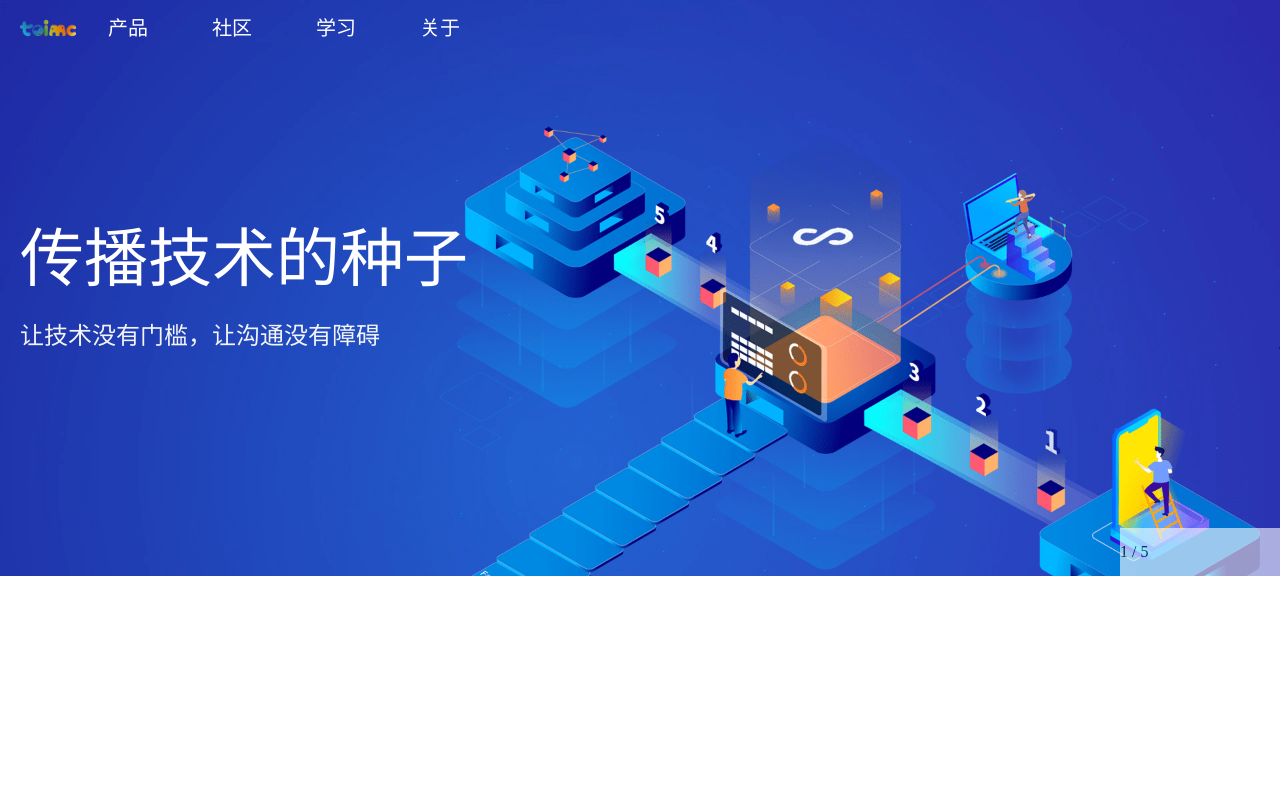
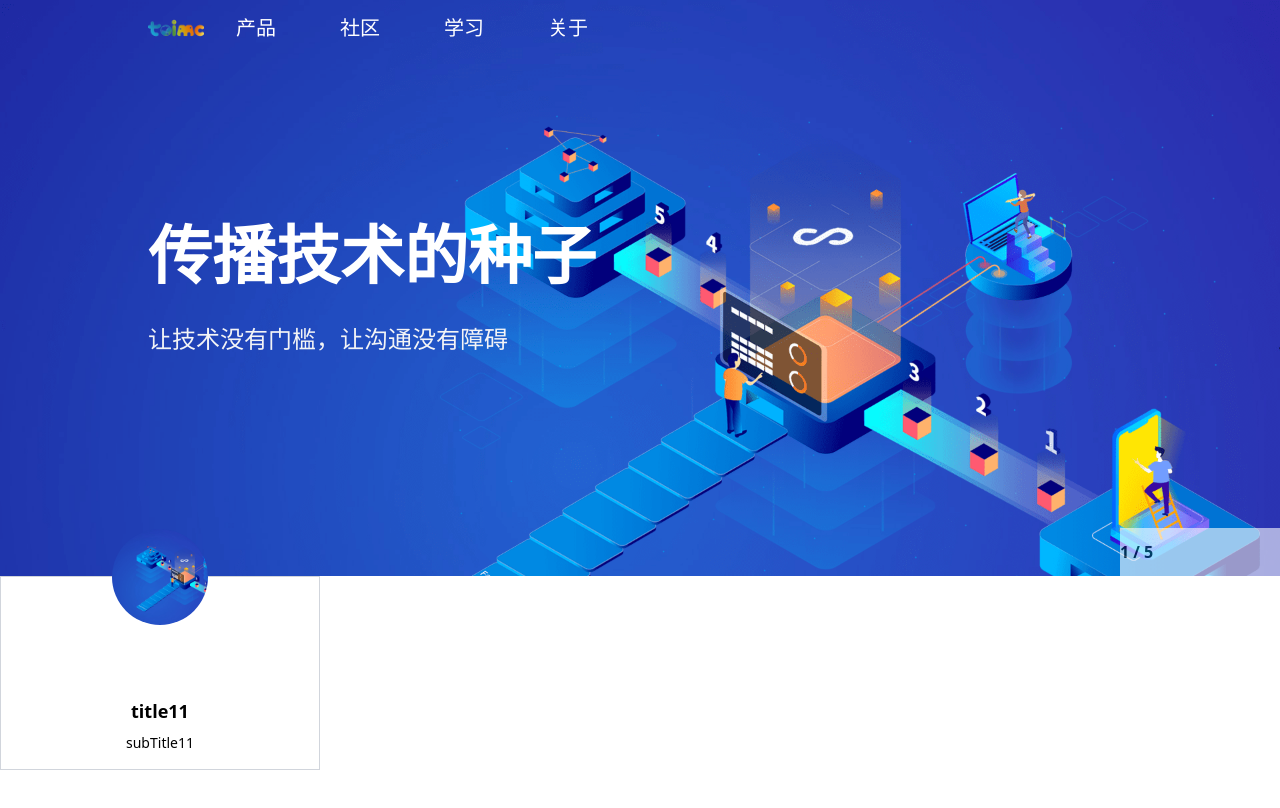
Before and after one commit to 18583468779/project_2025, a Vue app in the folder project-front-vue3/: page / in a window 1280 px wide. Shown: the top 808 px of the page. Built offline with nearby package versions, Linux system fonts and the light colour scheme.

Commit message:
card组件

```diff
--- a/project-front-vue3/components.d.ts
+++ b/project-front-vue3/components.d.ts
@@ -8,6 +8,7 @@ export {}
 /* prettier-ignore */
 declare module 'vue' {
   export interface GlobalComponents {
+    Card: typeof import('./src/components/Card.vue')['default']
     Container: typeof import('./src/components/Container.vue')['default']
     HelloWorld: typeof import('./src/components/HelloWorld.vue')['default']
     Menu: typeof import('./src/components/Menu.vue')['default']
--- /dev/null
+++ b/project-front-vue3/src/components/Card.vue
@@ -0,0 +1,76 @@
+<template>
+  <div :class="cardClass">
+    <div
+      v-if="image"
+      :class="imageClass"
+      :style="{ backgroundImage: `url(${image})` }"
+    ></div>
+    <div v-else :class="['w-20', 'h-20']">
+      <Icon :icon="icon" />
+    </div>
+    <div v-if="title || subTitle" :class="titleClass">
+      <p class="text-lg font-bold pb-2 text-dark-300">{{ title }}</p>
+      <p class="text-sm text-dark-100">{{ subTitle }}</p>
+    </div>
+    <slot :item="{ title, subTitle, url, image, icon }"></slot>
+  </div>
+</template>
+
+<script setup lang="ts">
+import type { PropType } from "vue";
+
+const props = defineProps({
+  image: String,
+  imageType: {
+    type: String as PropType<"default" | "rounded" | "avatar">,
+    default: "default",
+  },
+  icon: String,
+  title: String,
+  subTitle: String,
+  url: String,
+  border: Boolean,
+});
+const cardClass = computed(() => {
+  let defaultClass = "flex flex-col w-80";
+  if (props.icon) {
+    defaultClass += " items-start";
+  }
+  if (props.imageType === "rounded") {
+    defaultClass += " rounded-2 overflow-hidden";
+  } else if (props.imageType === "avatar") {
+    defaultClass += " relative rounded-1/2";
+  }
+  if (props.border) {
+    defaultClass += ` border border-gray-300`;
+  }
+  return defaultClass + " items-center";
+});
+const imageClass = computed(() => {
+  const defaultClass = "w-full h-40 bg-cover bg-center-top bg-no-repeat";
+  if (!props.title && !props.subTitle && props.imageType === "rounded") {
+    return defaultClass + " h-60 rounded";
+  } else if (props.imageType === "avatar") {
+    return (
+      defaultClass +
+      " avatar rounded-full self-center bg-center absolute top-0 translate-y-[-50%] z-10"
+    );
+  }
+  return defaultClass + " h-40";
+});
+
+const titleClass = computed(() => {
+  const defaultClass = "flex flex-col items-center p-4";
+  if (props.imageType === "avatar") {
+    return defaultClass + " pt-30";
+  }
+  return defaultClass;
+});
+</script>
+
+<style scoped>
+.avatar {
+  width: 6rem;
+  height: 6rem;
+}
+</style>
--- a/project-front-vue3/src/components/Container.vue
+++ b/project-front-vue3/src/components/Container.vue
@@ -1,6 +1,6 @@
 <template>
   <div
-    class="max-w-[1200px] w-full mx-auto flex items-center justify-start"
+    class="max-w-[80%] w-full mx-auto flex items-center justify-start"
     style="padding: 0 20px"
   >
     <slot></slot>
--- a/project-front-vue3/src/components/HelloWorld.vue
+++ b/project-front-vue3/src/components/HelloWorld.vue
@@ -16,7 +16,6 @@ const count = ref(0);
     <a>Vue Docs Scaling up Guide</a>.
   </p>
   <p class="read-the-docs">Click on the Vite and Vue logos to learn more</p>
-  <icon-ep-plus />
 </template>
 
 <style scoped lang="scss">
--- a/project-front-vue3/src/main.ts
+++ b/project-front-vue3/src/main.ts
@@ -1,7 +1,7 @@
 import "./style.css";
 import App from "./App.vue";
 import { createApp } from "vue";
-import "reset-css";
+// import "reset-css";
 import router from "./router";
 
 createApp(App).use(router).mount("#app");
--- a/project-front-vue3/src/pages/index.vue
+++ b/project-front-vue3/src/pages/index.vue
@@ -34,5 +34,13 @@ const items: SwiperItemType[] = [
 <template>
   <div>
     <Swiper :items="items" height="36rem"></Swiper>
+    <Card
+      :image="bg"
+      imageType="avatar"
+      title="title11"
+      subTitle="subTitle11"
+      border
+    >
+    </Card>
   </div>
 </template>
```
